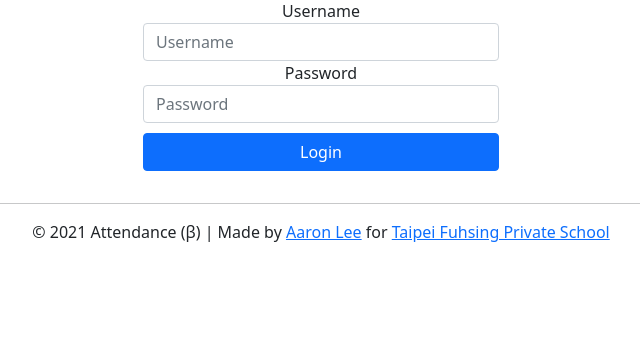
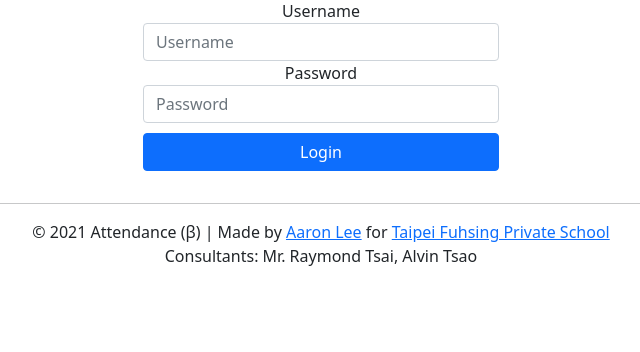
Before and after one commit to aaronleetw/Attendance, a Flask app: page / in a window 1280 px wide. Shown: the part 105-457 px from the top of the page, without its empty margins (319-959 px from the left). Run offline with Flask 2, Linux system fonts and the light colour scheme.

Commit message:
Added consultants

```diff
--- a/templates/admin.html
+++ b/templates/admin.html
@@ -191,6 +191,8 @@
         <p style="text-align: center;">&copy; 2021 Attendance (β) | Made by <a target="_blank"
                 href="https://github.com/aaronleetw">Aaron Lee</a> for <a target="_blank"
                 href="https://www.fhjh.tp.edu.tw">Taipei Fuhsing Private School</a>
+            <br>
+            Consultants: Mr. Raymond Tsai, Alvin Tsao
         </p>
     </footer>
     <script>
--- a/templates/group_teach.html
+++ b/templates/group_teach.html
@@ -140,6 +140,9 @@
         <p style="text-align: center;">&copy; 2021 Attendance (β) | Made by <a target="_blank"
                 href="https://github.com/aaronleetw">Aaron Lee</a> for <a target="_blank"
                 href="https://www.fhjh.tp.edu.tw">Taipei Fuhsing Private School</a>
+            <br>
+            Consultants: Mr. Raymond Tsai, Alvin Tsao
+
         </p>
     </footer>
     <script>
--- a/templates/homeroom.html
+++ b/templates/homeroom.html
@@ -199,6 +199,8 @@
         <p style="text-align: center;">&copy; 2021 Attendance (β) | Made by <a target="_blank"
                 href="https://github.com/aaronleetw">Aaron Lee</a> for <a target="_blank"
                 href="https://www.fhjh.tp.edu.tw">Taipei Fuhsing Private School</a>
+            <br>
+            Consultants: Mr. Raymond Tsai, Alvin Tsao
         </p>
     </footer>
     <script>
--- a/templates/login.html
+++ b/templates/login.html
@@ -45,6 +45,8 @@
         <p style="text-align: center;">&copy; 2021 Attendance (β) | Made by <a target="_blank"
                 href="https://github.com/aaronleetw">Aaron Lee</a> for <a target="_blank"
                 href="https://www.fhjh.tp.edu.tw">Taipei Fuhsing Private School</a>
+            <br>
+            Consultants: Mr. Raymond Tsai, Alvin Tsao
         </p>
     </footer>
     <script type=" text/javascript" src="/static/jquery.min.js"></script>
--- a/templates/uploadcsv.html
+++ b/templates/uploadcsv.html
@@ -54,6 +54,8 @@
         <p style="text-align: center;">&copy; 2021 Attendance (β) | Made by <a target="_blank"
                 href="https://github.com/aaronleetw">Aaron Lee</a> for <a target="_blank"
                 href="https://www.fhjh.tp.edu.tw">Taipei Fuhsing Private School</a>
+            <br>
+            Consultants: Mr. Raymond Tsai, Alvin Tsao
         </p>
     </footer>
     <script type="text/javascript" src="/static/jquery.min.js"></script>
```
